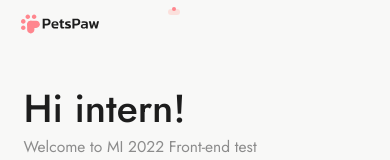
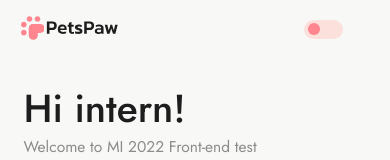
Before and after one commit to andrewsolonets/PetsPaw, a React (Create React App) app: page / in a window 390 px wide. Shown: the top 160 px of the page. Built offline with nearby package versions, Linux system fonts and the light colour scheme.

Commit message:
fixed cat preview img upload modal

```diff
--- a/src/App.css
+++ b/src/App.css
@@ -245,7 +245,8 @@ input:checked + .slider:before {
   }
   .logo {
     left: 5.333vw;
-    width: 20vw;
+    width: 25vw;
+    top: 4vw;
   }
   .option-button div {
     display: none;
@@ -304,6 +305,32 @@ input:checked + .slider:before {
     left: 0;
     height: auto;
     background: var(--background);
+  }
+  .switch {
+    position: relative;
+    top: 5vw;
+    left: 75vw;
+    display: inline-block;
+    width: 10vw;
+    height: 5vw;
+  }
+
+  .slider:before {
+    position: absolute;
+    content: "";
+    height: 3vw;
+    width: 3vw;
+    left: 4px;
+    bottom: 4px;
+    background-color: var(--main);
+    -webkit-transition: 0.4s;
+    transition: 0.4s;
+  }
+
+  input:checked + .slider:before {
+    -webkit-transform: translateX(4.5vw);
+    -ms-transform: translateX(4.5vw);
+    transform: translateX(4.5vw);
   }
 }
 @media (min-width: 768px) {
--- a/src/Components/dragdrop.css
+++ b/src/Components/dragdrop.css
@@ -61,7 +61,7 @@
   }
   .uploadedImage {
     width: 100%;
-    height: auto;
+    object-fit: scale-down;
   }
   .fileText {
     position: absolute;
```
